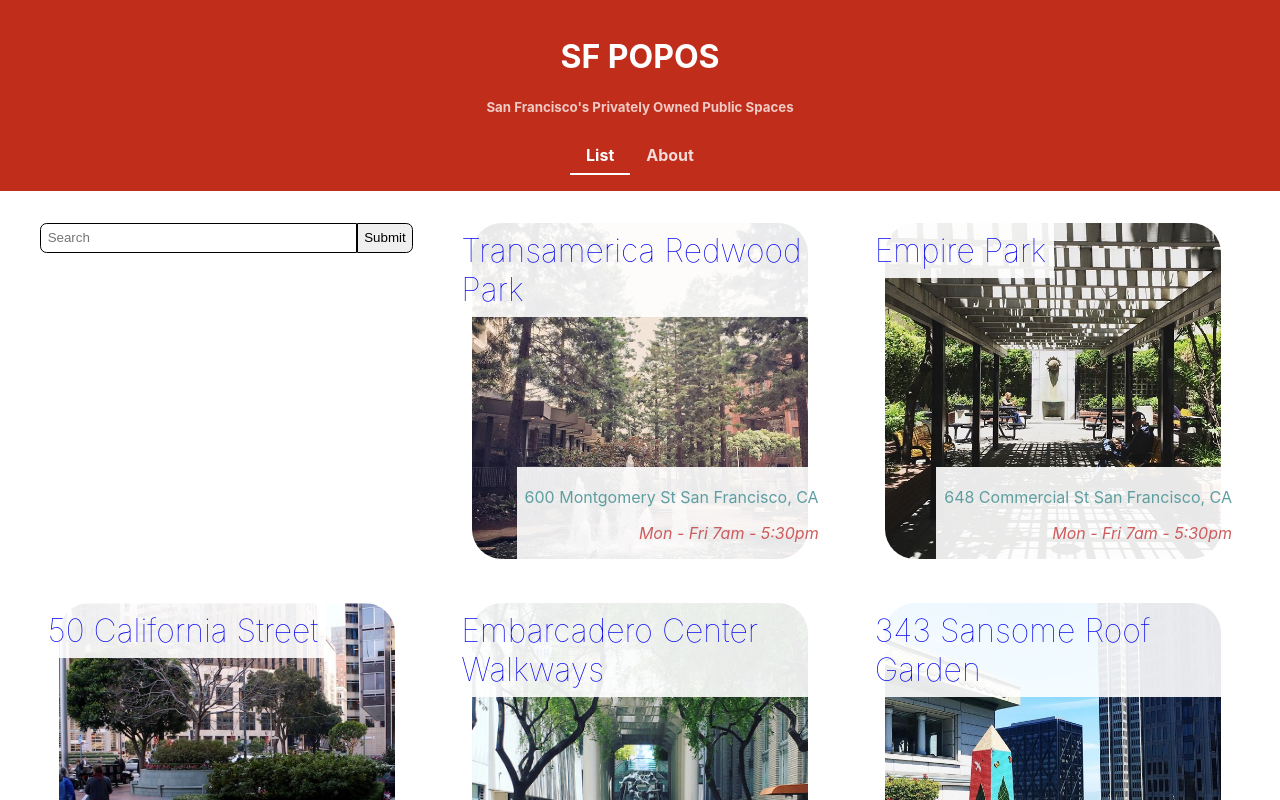
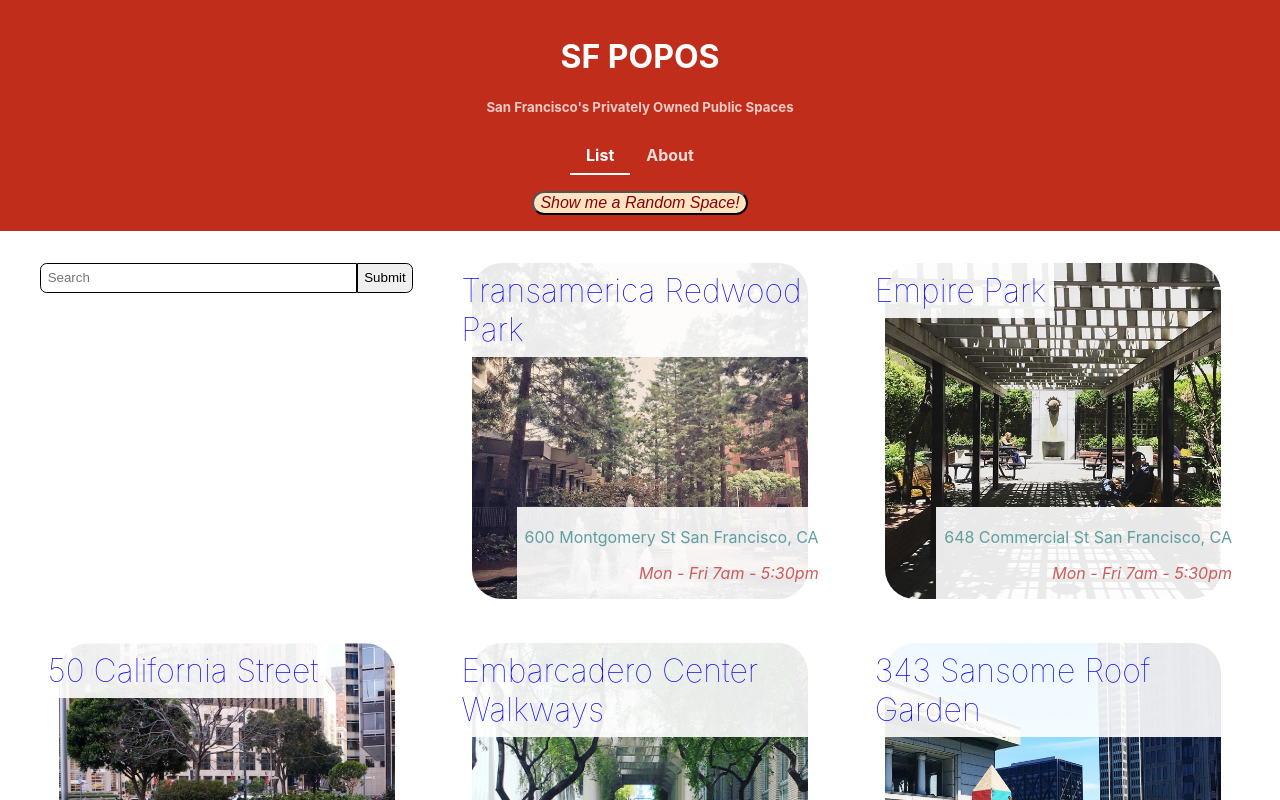
Before and after one commit to diyarkudrat/few1.2_react_app, a React (Create React App) app: page / in a window 1280 px wide. Shown: the top 800 px of the page. Built offline with nearby package versions, Linux system fonts and the light colour scheme.

Commit message:
added RandomSpace component and styling

```diff
--- /dev/null
+++ b/src/components/RandomSpace.js
@@ -0,0 +1,23 @@
+import React from 'react';
+import { useHistory } from 'react-router-dom';
+import '../styles/RandomSpace.css';
+import data from '../sfpopos-data.json';
+
+function RandomSpace(props) {
+    const history = useHistory();
+
+    const handleRandom = (e) => {
+        const id = Math.floor(Math.random() * data.length);
+        history.push(id);
+    }
+
+    return (
+        <div className="RandomSpace">
+          <button onClick={(e) => handleRandom(e)}>
+              Show me a Random Space!
+          </button>
+        </div>
+    );
+}
+
+export default RandomSpace;
--- a/src/components/Title.js
+++ b/src/components/Title.js
@@ -1,6 +1,7 @@
 import React from 'react';
 import '../styles/Title.css';
 import { NavLink } from 'react-router-dom';
+import RandomSpace from './RandomSpace';
 
 function Title(props) {
     return (
@@ -21,6 +22,7 @@ function Title(props) {
                       activeClassName="nav-link-active"
                       exact
                       to="/about">About</NavLink>
+                    <RandomSpace />
                 </div>
               </header>
             </div>
--- /dev/null
+++ b/src/styles/RandomSpace.css
@@ -0,0 +1,13 @@
+.RandomSpace {
+    padding-top: 1em;
+    display: flex;
+    justify-content: center;
+}
+
+.RandomSpace > button {
+    border-radius: 15px;
+    background-color: bisque;
+    font-size: 16px;
+    font-style: italic;
+    color: darkred;
+}
```
